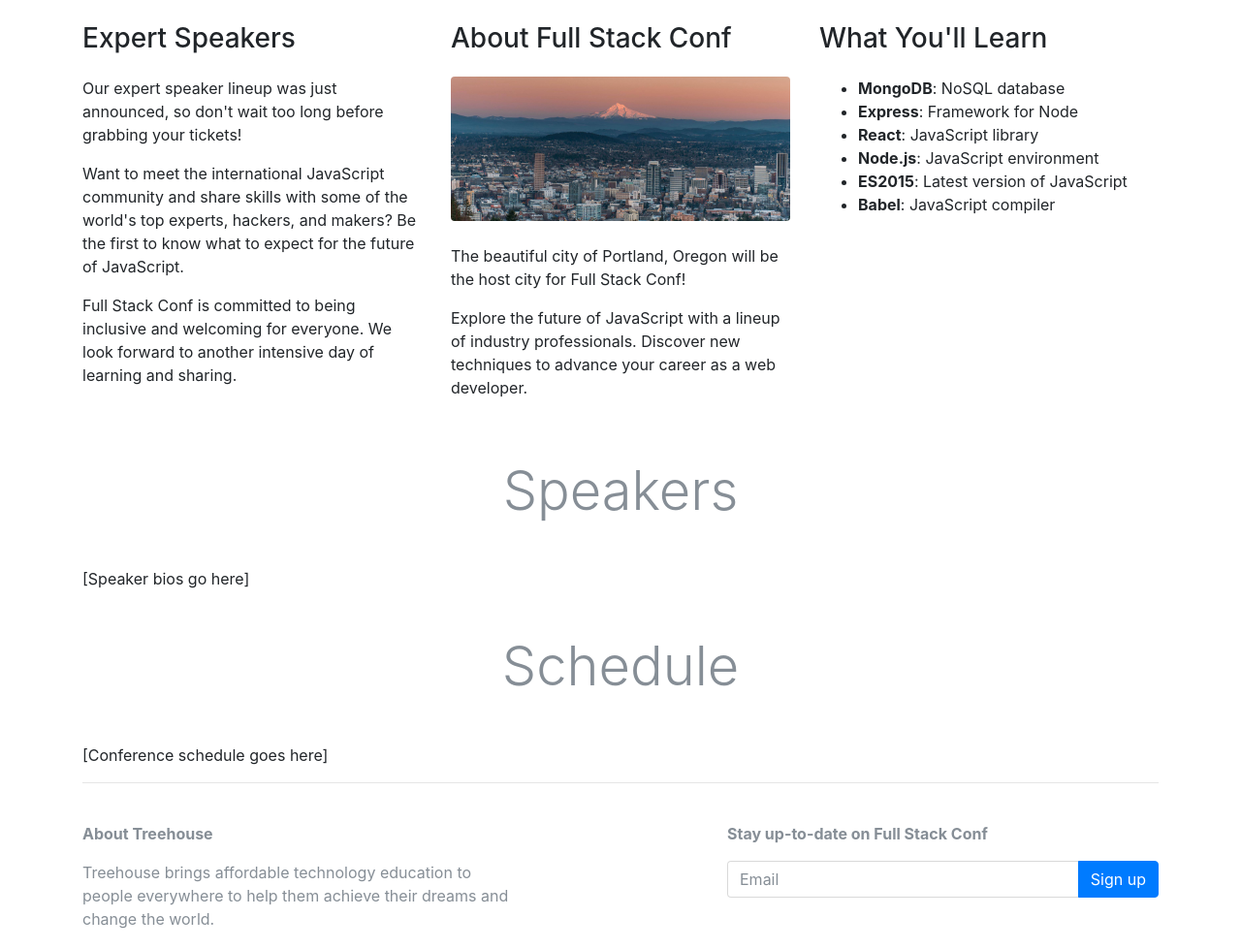
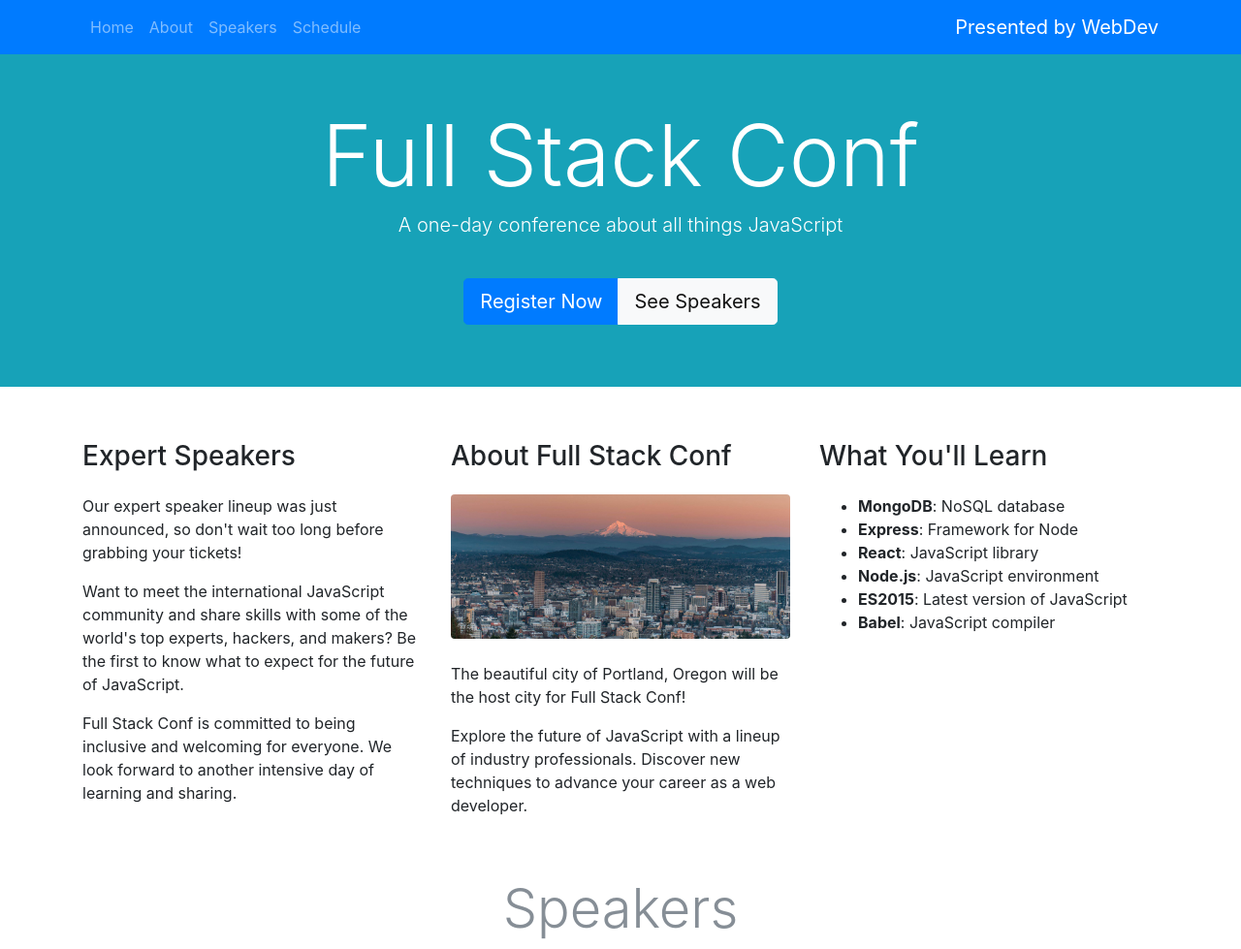
Before and after one commit to JanGanaCode/bootstrap-4-demo, a plain HTML site: page index.html in a window 1280 px wide. Shown: the top 979 px of the page at 97% size. Drawn offline with nearby package versions, Linux system fonts and the light colour scheme.

Commit message:
Hero Section

```diff
--- a/index.html
+++ b/index.html
@@ -10,7 +10,45 @@
     <link rel="stylesheet" href="https://maxcdn.bootstrapcdn.com/bootstrap/4.0.0-beta/css/bootstrap.min.css" integrity="sha384-/Y6pD6FV/Vv2HJnA6t+vslU6fwYXjCFtcEpHbNJ0lyAFsXTsjBbfaDjzALeQsN6M" crossorigin="anonymous">
   </head>
   <body>
+        <!-- navbar -->
+        <nav class="navbar navbar-expand-lg navbar-dark bg-primary fixed-top">
+            <div class="container">
+                <a class="navbar-brand order-1 mr-0" href="#">Presented by WebDev</a>
+                <button class="navbar-toggler" type="button" data-toggle="collapse" data-target="#navbarNav" aria-controls="navbarNav" aria-expanded="false" aria-label="Toggle navigation">
+                    <span class="navbar-toggler-icon"></span>
+                </button>
+                <div class="collapse navbar-collapse" id="navbarNav">
+                    <ul class="navbar-nav">
+                    <li class="nav-item">
+                        <a class="nav-link" href="#home">Home <span class="sr-only">(current)</span></a>
+                    </li>
+                    <li class="nav-item">
+                        <a class="nav-link" href="#about">About</a>
+                    </li>
+                    <li class="nav-item">
+                        <a class="nav-link" href="#spekers">Speakers</a>
+                    </li>
+                    <li class="nav-item">
+                        <a class="nav-link" href="#schedule">Schedule</a>
+                    </li>
+                    </ul>
+                </div>
+            </div>
+        </nav>
 
+        <!-- jumbotron -->
+        <div class="jumbotron jumbotron-fluid bg-info text-white">
+            <div class="container text-md-center pt-5">
+                <h1 class="display-2">Full Stack Conf</h1>
+                <p class="lead">A one-day conference about all things JavaScript</p>
+                <div class="btn-group mt-4" role="group" aria-label="Callout buttons">
+                    <button type="button" class="btn btn-primary btn-lg">Register Now</button>
+                    <a class="btn btn-light btn-lg" href="#speakers">See Speakers</a>
+                </div>
+            </div>
+        </div>
+
+        <!-- page main content -->
         <div class="container pt-4">
             <div class="row">
                 <!-- about -->
@@ -40,12 +78,15 @@
             </div>
 
             <!-- speakers -->
-            <h1 class="display-4 text-center my-5 text-muted">Speakers</h1>
+            <h1 class="display-4 text-center my-5 text-muted" id="speakers">Speakers</h1>
             [Speaker bios go here]
 
             <!-- schedule -->
             <h1 class="display-4 text-center my-5 text-muted">Schedule</h1>
             [Conference schedule goes here]
+
+            <!-- call out buttom -->
+            <button type="button" class="btn btn-outline-info btn-lg d-block mx-auto my-5">Don't miss out, register now</button>
 
             <!-- signup form -->
             <hr>
```
